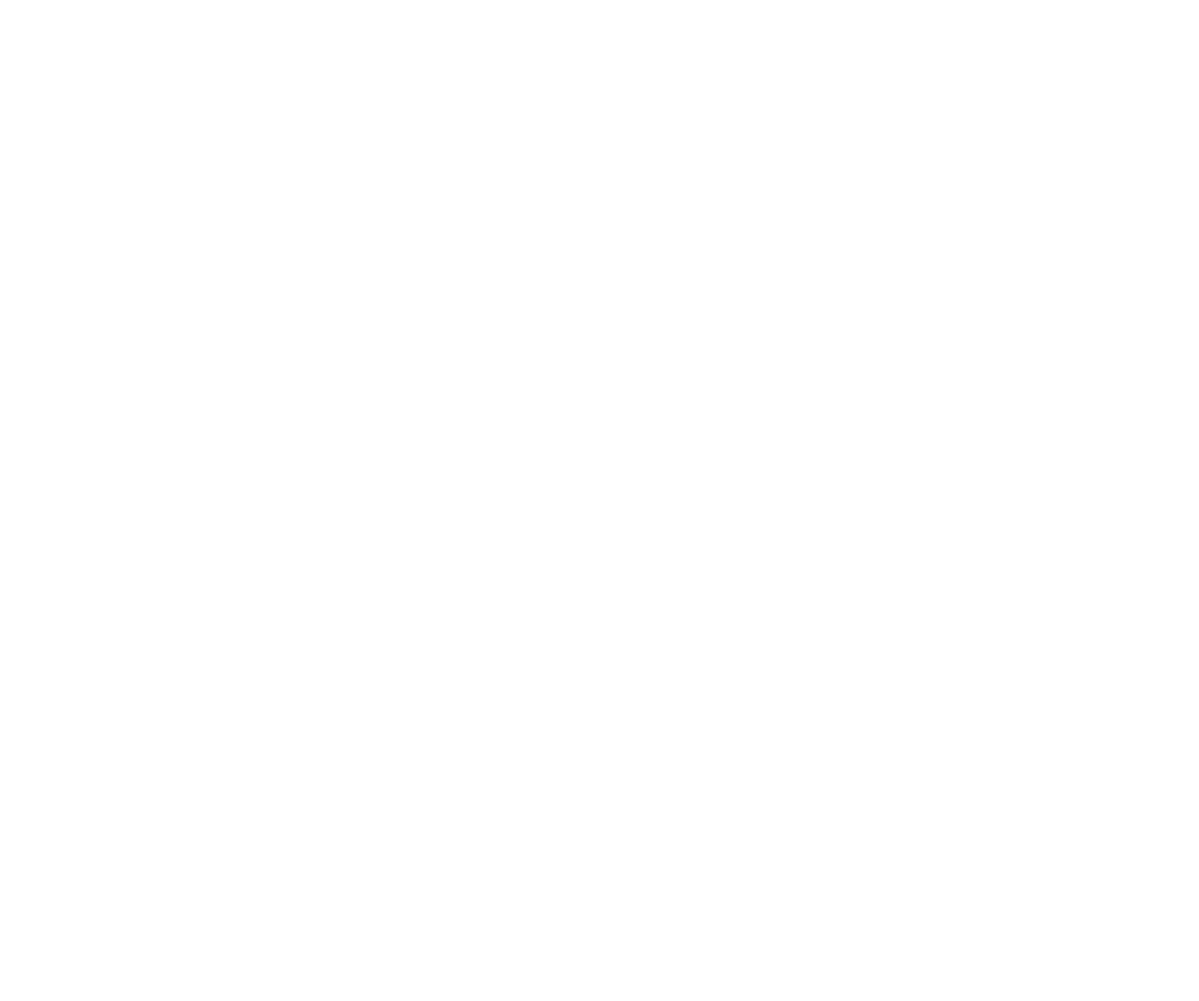
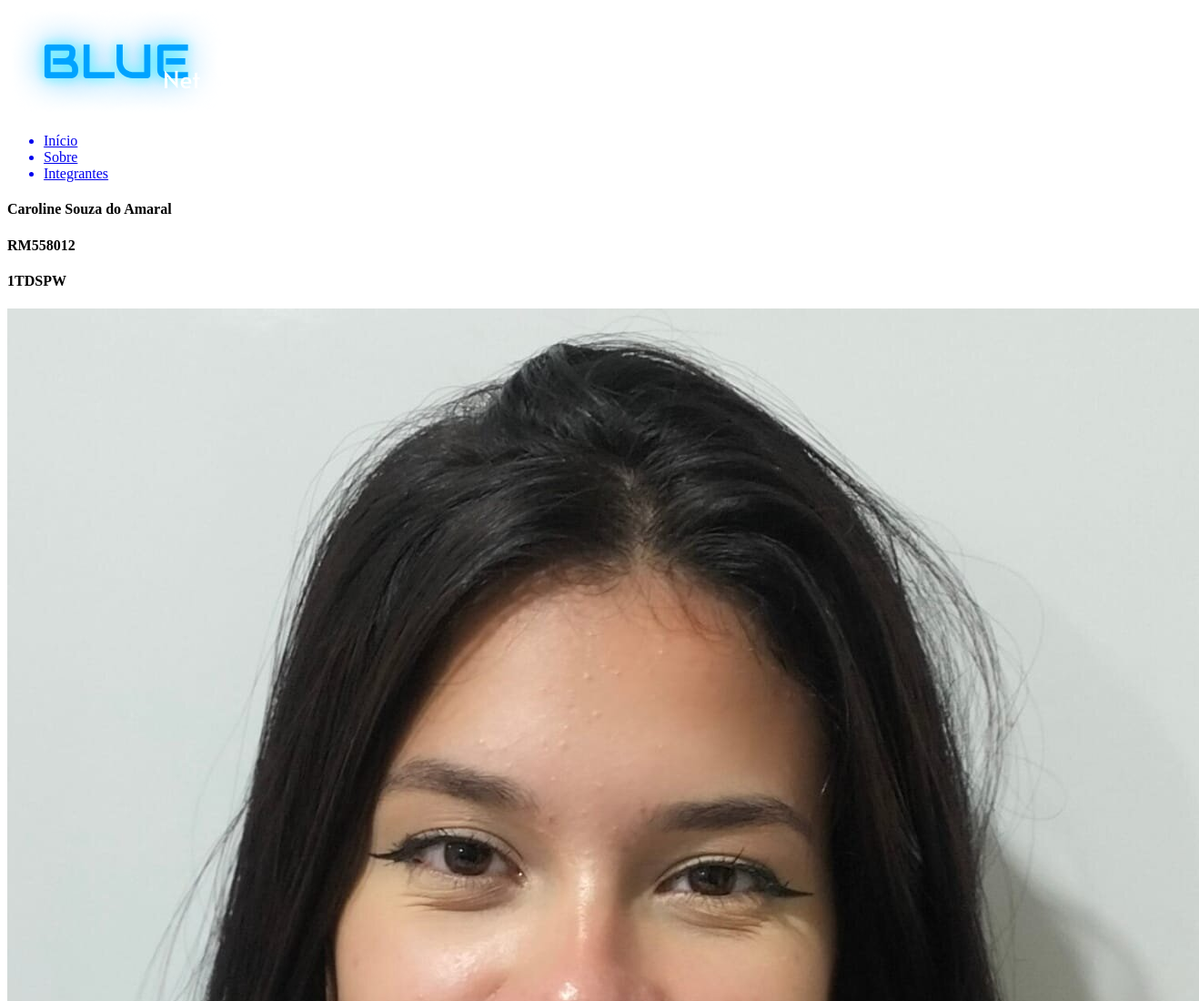
Before and after one commit to cahAmaral/bluenet, a plain HTML site: page integrantes.html in a window 1280 px wide. Shown: the top 1100 px of the page at 91% size, 1318 px wide, since content can reach past the window. Before the commit the page ends 800 px from the top, so only its background shows below. Drawn offline with Linux system fonts and the light colour scheme.

Commit message:
fotos adicionadas

```diff
--- a/integrantes.html
+++ b/integrantes.html
@@ -6,6 +6,37 @@
     <title>Integrantes</title>
 </head>
 <body>
+    <header>
+      <article>
+        <img src="./img/Group 2.png" alt="logo blue-net">
+      </article>
+      <ul>
+        <a href="./index.html"><li>Início</li></a>
+        <a href="./sobre.html"><li>Sobre</li></a>
+        <a href="./integrantes.html"><li>Integrantes</li></a>
+      </ul>
+
+    </header>
+    <main>
+        <p>
+            <h4>Caroline Souza do Amaral</h4>
+            <h4>RM558012</h4>
+            <h4>1TDSPW</h4>
+        </p>
+        <article>
+            <img src="./img/Caroline.jpg" alt="integrante Caroline">
+            <img src="./img/github.png" alt="logo github">
+        </article>
+        <p>
+            <h4>Leonardo Menezes Parpinelli Ribas</h4>
+            <h4>RM557908</h4>
+            <h4>1TDSPW</h4>
+        </p>
+        <article>
+            <img src="./img/Leonardo.jpg" alt="integrante Leonardo">
+            <img src="./img/github.png" alt="logo github">
+        </article>
+    </main>
 
 </body>
 </html>
```
Also changed, not shown: img/Caroline.jpg (added), img/Leonardo.jpg (added), img/github.png (added).
